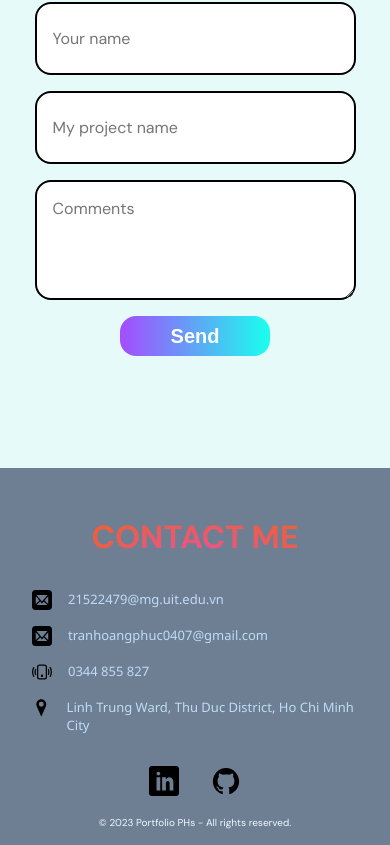
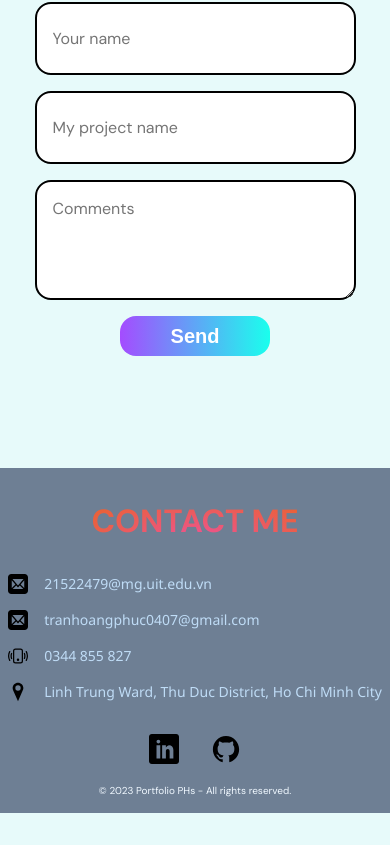
Before and after one commit to phuchs47203/phs_portfolio, a React (Create React App) app: page / in a window 390 px wide. Shown: the part 7464-8309 px from the top of the page. After the commit the page ends 8277 px from the top, so only its background shows below. Built offline with nearby package versions, Linux system fonts and the light colour scheme.

Commit message:
edit padding navbar

```diff
--- a/src/container/Footer/footer.css
+++ b/src/container/Footer/footer.css
@@ -93,12 +93,13 @@
 }
 
 
-@media screen and (max-width:500px) {
+@media screen and (max-width:550px) {
     .pflo__footer {
+        padding: 2rem 0.5rem;
         padding-bottom: 0;
     }
 
     .pflo__footer-content_link p {
-        font-size: 13px;
+        font-size: 14px;
     }
 }
```
